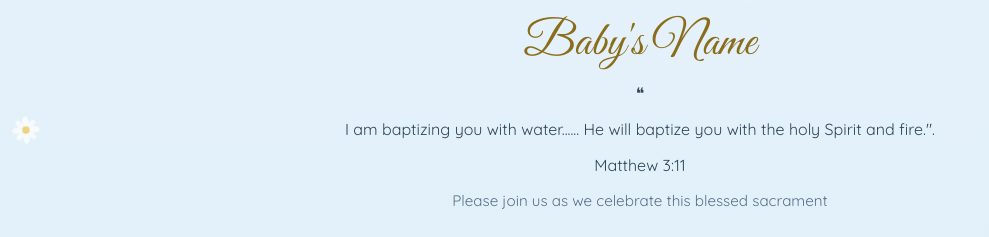
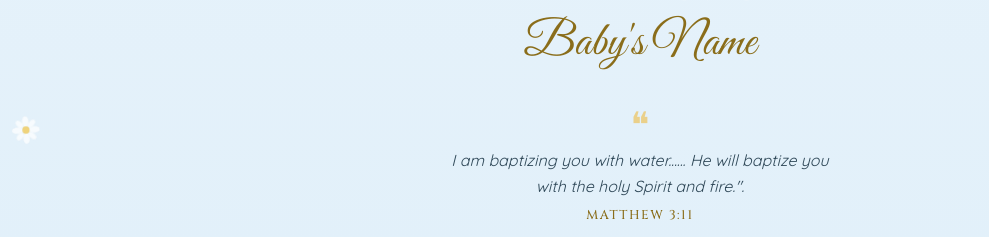
Before and after one commit to MarcoAntonious/mamodisa, a plain HTML site: page index.html in a window 1280 px wide. Both pictures are taken after a click on the button 640 px from the left and 365 px from the top of the page. Shown: the part 522-759 px from the top of the page, without its empty margins (0-989 px from the left). Drawn offline with Linux system fonts and the light colour scheme; files whose address does not match are found by name.

Commit message:
Add verse section styles to style.css
Added styles for verse section, including verse mark, text, and reference.

```diff
--- a/style.css
+++ b/style.css
@@ -26,7 +26,22 @@ body{
   *{animation-duration:0.001ms !important; animation-iteration-count:1 !important; transition-duration:0.001ms !important;}
 }
 
-/* ============ PETALS ============ */
+/* ---- VERSE ---- */
+.verse-section{
+  max-width:440px; margin:36px auto 0; text-align:center; padding:0 20px;
+}
+.verse-mark{
+  display:block; font-family:'Cinzel', serif; font-size:2.2rem; color:var(--gold-light);
+  line-height:1; margin-bottom:4px;
+}
+.verse-text{
+  font-family:'Quicksand', sans-serif; font-style:italic; font-size:1rem;
+  color:var(--ink); line-height:1.6; margin:0 0 8px;
+}
+.verse-ref{
+  font-family:'Cinzel', serif; font-size:0.8rem; letter-spacing:1.5px;
+  color:var(--gold-deep); text-transform:uppercase; margin:0;
+}/* ============ PETALS ============ */
 #petal-layer{
   position:fixed; inset:0; pointer-events:none; z-index:40; overflow:hidden;
 }
```
